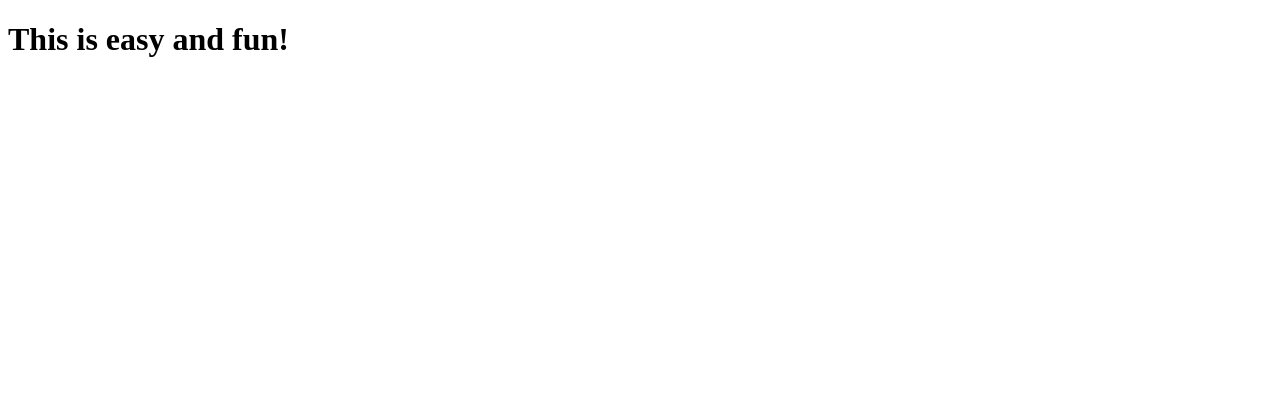
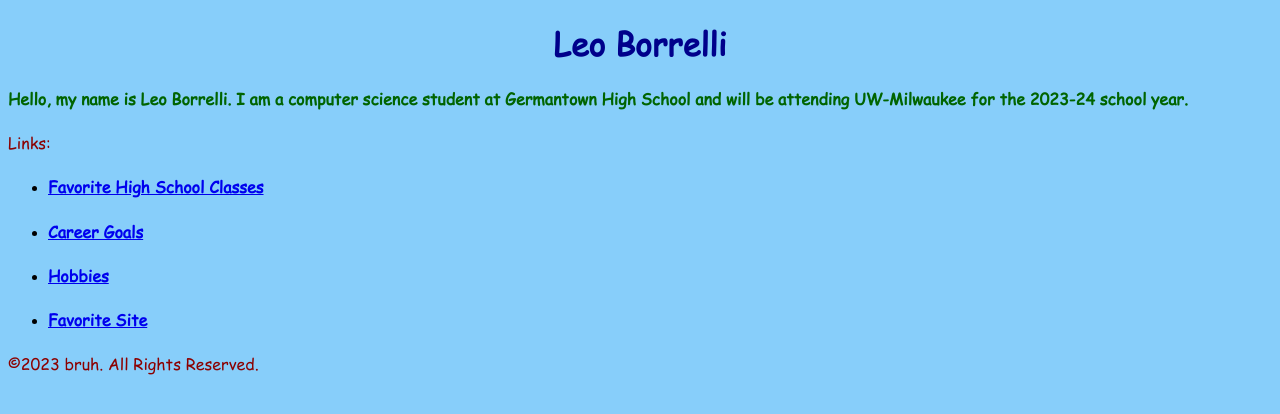
Before and after one commit to 6syx/compsci-site, a plain HTML site: page index.html in a window 1280 px wide. Drawn offline with Linux system fonts and the light colour scheme.

Commit message:
ahhhashdashash

```diff
--- /dev/null
+++ b/index.css
@@ -0,0 +1,31 @@
+@font-face {
+    font-family: comic-sans;
+    src: url(COMIC.TTF);
+  }
+  body {
+    background: lightskyblue;
+  }
+  p {
+    color: darkred;
+    font-family: comic-sans;
+
+  }
+  h1 {
+    font-weight: bold;
+    font-family: comic-sans;
+    color: darkblue;
+    text-align:  center;
+  }
+  h4 {
+    font-family: comic-sans;
+    color: darkgreen;
+  }
+
+  img {
+    height: 250px;
+    width: 250px;
+  }
+
+  .aboutmelist {
+    color: rgb(255,0,0);
+  }
--- a/index.html
+++ b/index.html
@@ -1,12 +1,24 @@
-<!doctype html>
-<html lang="en">
-    <head>
-        <meta charset="utf-8">
-        <title>Leo's Website</title>
-    </head>
-    <body>
-        <h1>
-            This is easy and fun!
-        </h1>
-    </body>
+<!DOCTYPE html>
+<html>
+  <head>
+    <!--Title-->
+    <h1>Leo Borrelli</h1>
+    <!--Insert Stylesheet-->
+    <link rel="stylesheet" href="index.css">
+    <title>Leo's Website</title>
+  </head>
+  <body>
+    <!--About Me-->
+    <h4>Hello, my name is Leo Borrelli. I am a computer science student at Germantown High School and will be attending UW-Milwaukee for the 2023-24 school year.</h4>
+    <!--Site Links-->
+    <p>Links:</p>
+    <ul>
+      <li><h4><a href="classes.html">Favorite High School Classes</a></h4></li>
+      <li><h4><a href="goals.html">Career Goals</a></h4></li>
+      <li><h4><a href="hobbies.html">Hobbies</a></h4></li>
+      <li><h4><a href="favsite.html">Favorite Site</a></h4></li>
+    </ul>
+      <!--Footer-->
+      <p>©2023 bruh. All Rights Reserved.</p>
+ </body>
 </html>
```
Also changed, not shown: ice.html (+1 -1 lines), COMIC.TTF (added).
